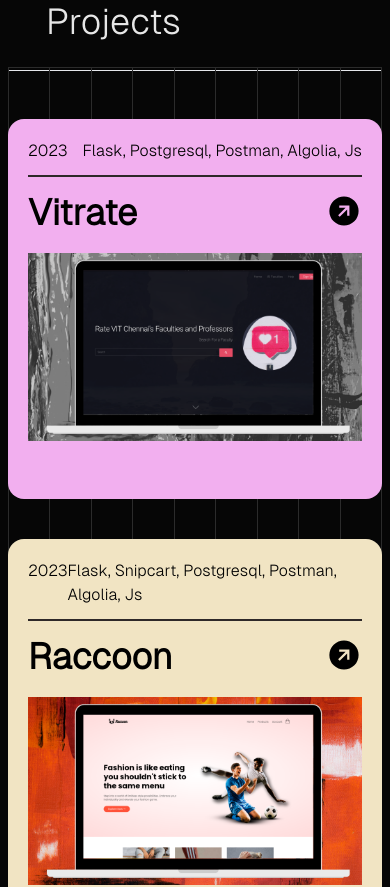
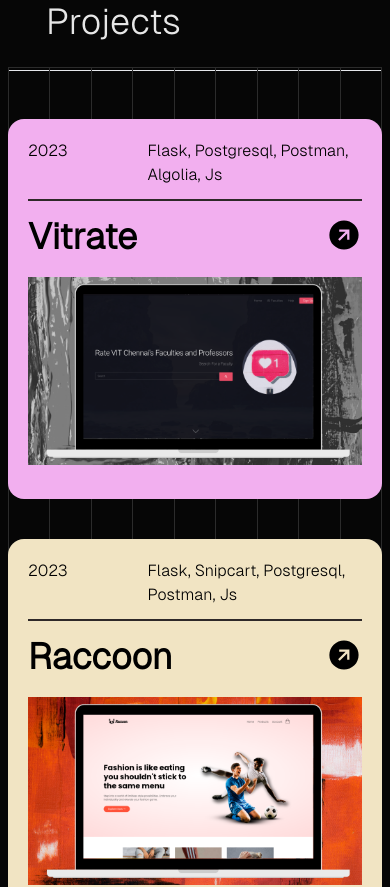
Before and after one commit to Krish-tiwari212/portfolio, a React (Vite) app: page / in a window 390 px wide. Shown: the part 1360-2247 px from the top of the page. Built offline with nearby package versions, Linux system fonts and the light colour scheme; some icons are missing.

Commit message:
fixed whitespace bug

```diff
--- a/src/components/ProjectCard.jsx
+++ b/src/components/ProjectCard.jsx
@@ -6,7 +6,7 @@ const ProjectCard = ({ cl, color, index, year, techstack, name, image, url }) =>
     <div className={`lg:mb-10 h-[45vh] lg:h-[80vh] md:h-[58vh] sm:h-[48vh] mb-10 sm:mb-20 ${cl} ${color} overflow-hidden font-geist-light p-5 rounded-2xl relative mt-${index * 10}vh`}>
       <div className='flex'>
         <h2 className='text-black font-thin'>{year}</h2>
-        <h2 className='text-black font-thin ml-auto'>{techstack}</h2>
+        <h2 className='text-black font-thin ml-20 sm:ml-auto'>{techstack}</h2>
       </div>
       <div className='border-[0.1em] border-[#2e2828] mt-3' />
       <div className='flex mt-4'>
--- a/src/components/StickyScroll.jsx
+++ b/src/components/StickyScroll.jsx
@@ -43,10 +43,10 @@ const StickyScroll = () => {
 
         <div className='cards sm:pb-[73vh] md:pb-[20vh] lg:pb-[83vh]' ref={cardContainerRef}>
             <ProjectCard color="bg-[#F2AFEF]" cl="card" name="Vitrate" year="2023" image={vitrate} techstack="Flask, Postgresql, Postman, Algolia, Js"/>
-            <ProjectCard color="bg-[#F1E4C3]" cl="card" name="Raccoon" year="2023" image={raccoon} techstack="Flask, Snipcart, Postgresql, Postman, Algolia, Js"/>
+            <ProjectCard color="bg-[#F1E4C3]" cl="card" name="Raccoon" year="2023" image={raccoon} techstack="Flask, Snipcart, Postgresql, Postman, Js"/>
             <ProjectCard color="bg-[#C6A969]" cl="card" name="Groco" year="2023" image={groco} techstack="Flask, Postgresql, Postman, Snipcart, Js"/>
             <ProjectCard color="bg-[#C6CF9B]" cl="card" name="Avidya" year="2023" image={avidya} techstack="Flask, Postgresql, Postman, Snipcart, Js"/>
-            <ProjectCard color="bg-[#FF9800]" cl="card" name="Travor" year="2023" image={travor} techstack="Flask, Postgresql, Postman, Algolia, Js, Snipcart"/>
+            <ProjectCard color="bg-[#FF9800]" cl="card" name="Travor" year="2023" image={travor} techstack="Flask, Postgresql, Postman, Snipcart, Js"/>
         </div>
 
   );
--- a/src/components/sections/Section1.jsx
+++ b/src/components/sections/Section1.jsx
@@ -18,7 +18,7 @@ const Section1 = () => {
   }, []);
 
   return (
-    <section className='h-[100dvh] px-2 sm:px-20 pt-4 -mt-4 cont relative border-[#6b6b6b] border-b-[1px]'>
+    <section className='h-[100vh] px-2 sm:px-20 pt-4 -mt-4 cont relative border-[#6b6b6b] border-b-[1px]'>
         <div>
           <TableSkeleton numCoulmns={numColumns} numRows={numRows}/>
           <ConstrainedMovementAnimation />
--- a/src/components/sections/Section3.jsx
+++ b/src/components/sections/Section3.jsx
@@ -8,7 +8,7 @@ const Section3 = () => {
     <section className='mx-2 sm:mx-20 relative'>
         <h2 className='flex text-4xl mb-7 font-geist-light'><FaArrowTurnDown className="mr-2 mt-2 font-light text-3xl"/> Projects </h2>
         <hr />
-        <TableSkeleton numCoulmns={9} numRows={1} cl="h-[251vh] lg:h-[510vh] md:h-[366vh] sm:h-[440vh]" cd= "absolute -mt-7"/>
+        <TableSkeleton numCoulmns={9} numRows={1} cl="h-[260vh] lg:h-[510vh] md:h-[366vh] sm:h-[440vh]" cd= "absolute -mt-7"/>
         <StickyScroll />
     </section>
   )
```
